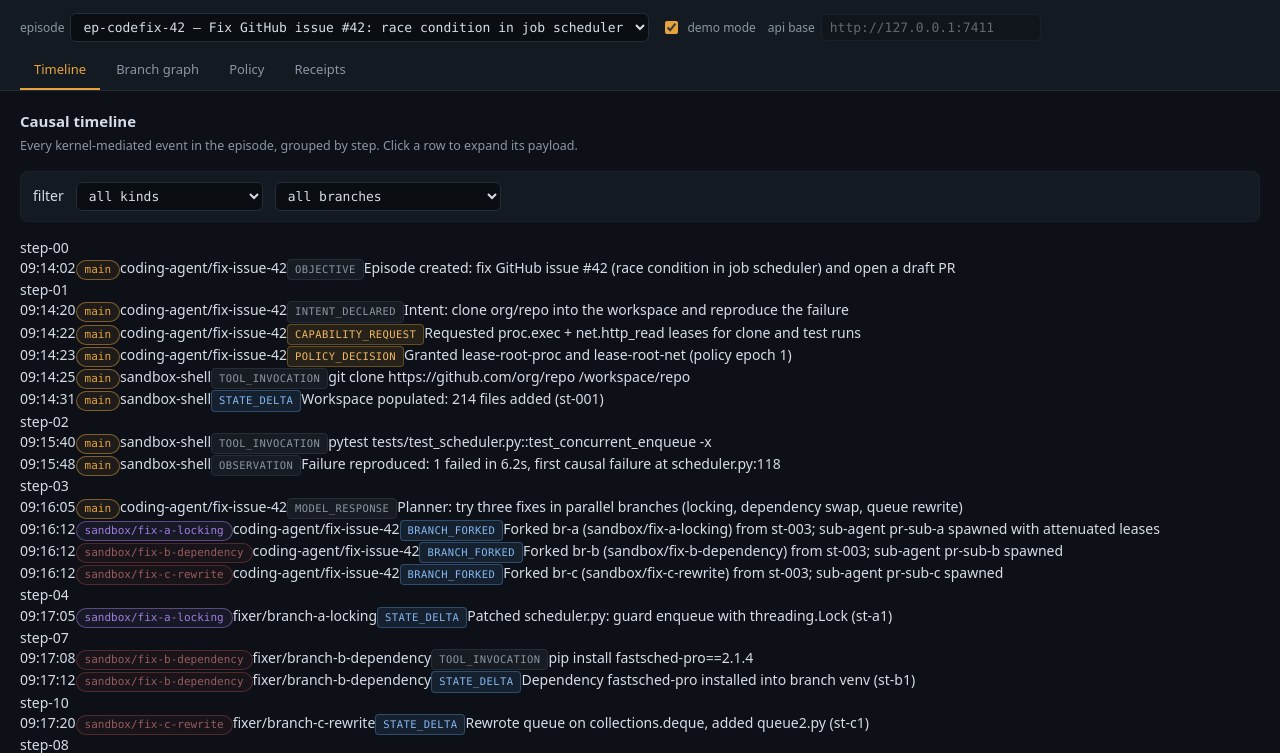
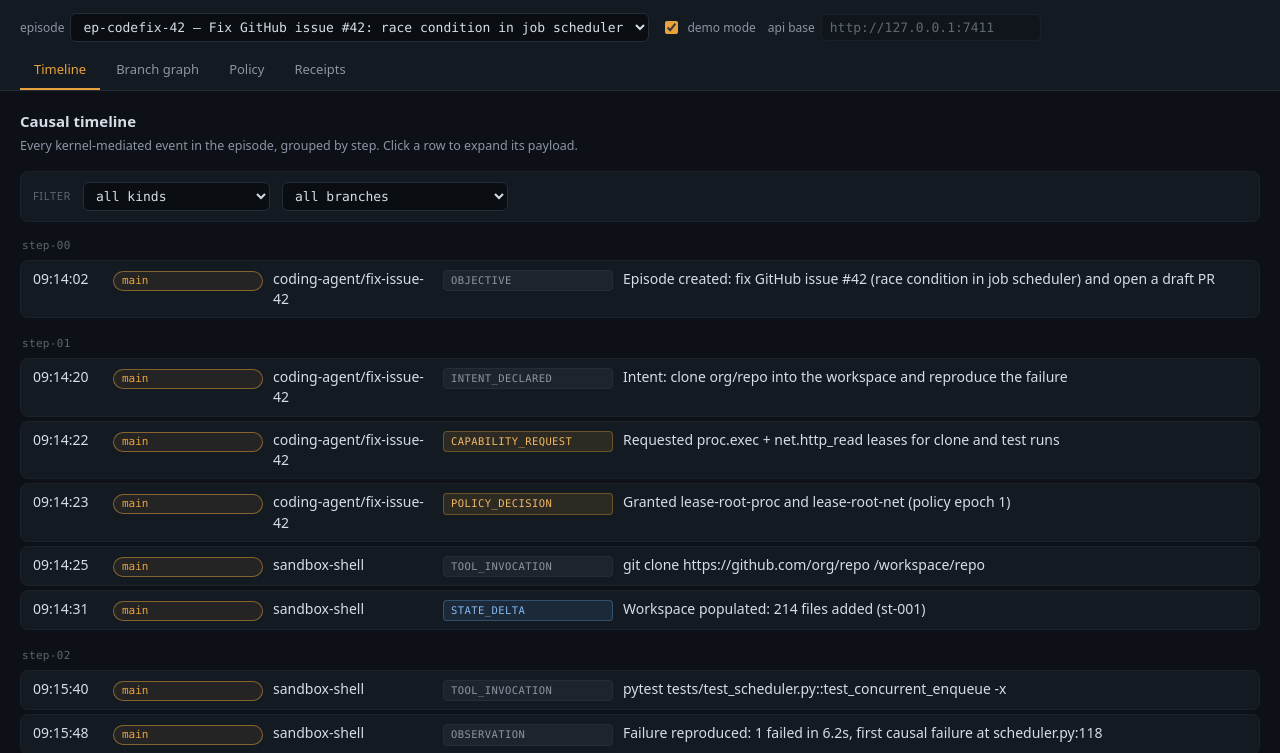
Before and after one commit to RamenSensei/AgentSandbox, a plain HTML site: page ui/index.html in a window 1280 px wide. Shown: the part 37-790 px from the top of the page. Drawn offline with Linux system fonts and the light colour scheme.

Commit message:
feat(ui): extend style (part 10)

```diff
--- a/ui/style.css
+++ b/ui/style.css
@@ -229,3 +229,33 @@ p.view-sub {
   border: 1px solid var(--border-soft);
   border-radius: 8px;
 }
+.filter-bar span.filter-label {
+  color: var(--text-faint);
+  font-size: 11px;
+  text-transform: uppercase;
+  letter-spacing: 0.06em;
+}
+
+.step-group { margin-bottom: 18px; }
+.step-header {
+  font-family: var(--mono);
+  font-size: 11px;
+  color: var(--text-faint);
+  margin-bottom: 6px;
+  padding-left: 2px;
+  letter-spacing: 0.03em;
+}
+
+.event-row {
+  display: grid;
+  grid-template-columns: 70px 150px minmax(90px, 160px) minmax(120px, 170px) 1fr;
+  gap: 10px;
+  align-items: baseline;
+  padding: 8px 12px;
+  border: 1px solid var(--border-soft);
+  border-radius: 8px;
+  margin-bottom: 4px;
+  background: var(--bg-raised);
+  cursor: pointer;
+  transition: border-color 120ms;
+}
```
